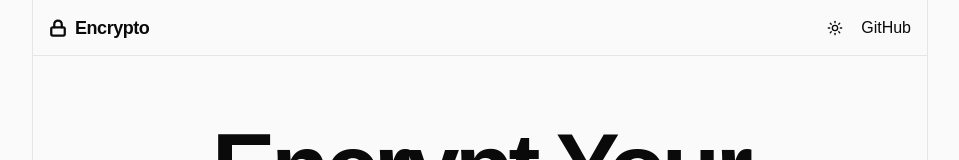
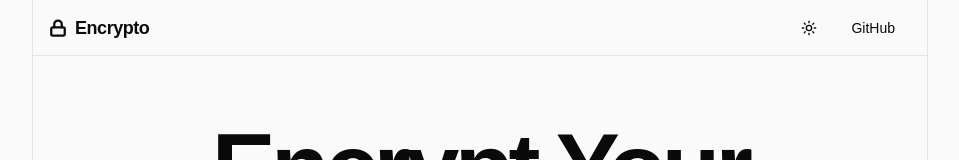
Before and after one commit to jaypalsapara/encrypto, a React (Vite) app: page / in a window 1280 px wide. Shown: the top 160 px of the page, without its empty margins (155-1114 px from the left). Built offline with nearby package versions, Linux system fonts and the light colour scheme.

Commit message:
Update App.tsx

```diff
--- a/src/App.tsx
+++ b/src/App.tsx
@@ -1,5 +1,5 @@
 import PasswordInput from "@/components/password-input"
-import { Button } from "@/components/ui/button"
+import { Button, buttonVariants } from "@/components/ui/button"
 import { Card, CardContent, CardFooter } from "@/components/ui/card"
 import {
   Field,
@@ -35,6 +35,7 @@ import {
 } from "./components/ui/alert"
 import { Skeleton } from "./components/ui/skeleton"
 import useZodValidator from "./hooks/use-zod-validator"
+import { cn } from "./lib/utils"
 
 // ── Validation schemas ────────────────────────────────────────────────────────
 const textSchema = z.object({
@@ -191,12 +192,12 @@ export function App() {
     <div className="flex min-h-svh flex-col bg-neutral-50 dark:bg-neutral-950">
       {/* Header */}
       <header className="px-4 lg:border-x mx-auto lg:max-w-4xl w-full h-14 flex items-center border-b sticky top-0 bg-neutral-50 dark:bg-neutral-950">
-        <div className="flex items-center gap-2 mr-auto">
+        <a href="/" className="flex items-center gap-2 mr-auto">
           <Lock className="stroke-3 size-4.5" />
           <p className="text-lg tracking-tight font-bold leading-none">
             Encrypto
           </p>
-        </div>
+        </a>
         <div className="flex gap-2 items-center">
           <Button
             variant={"ghost"}
@@ -219,6 +220,11 @@ export function App() {
             href="https://github.com/jaypalsapara/encrypto"
             target="_blank"
             rel="noopener noreferrer"
+            className={cn(
+              buttonVariants({
+                variant: "ghost",
+              })
+            )}
           >
             GitHub
           </a>
@@ -465,6 +471,7 @@ export function App() {
             href="https://jaypalsapara.in"
             target="_blank"
             rel="noopener noreferrer"
+
             className="underline hover:text-foreground"
           >
             Jaypal Sapara
```
